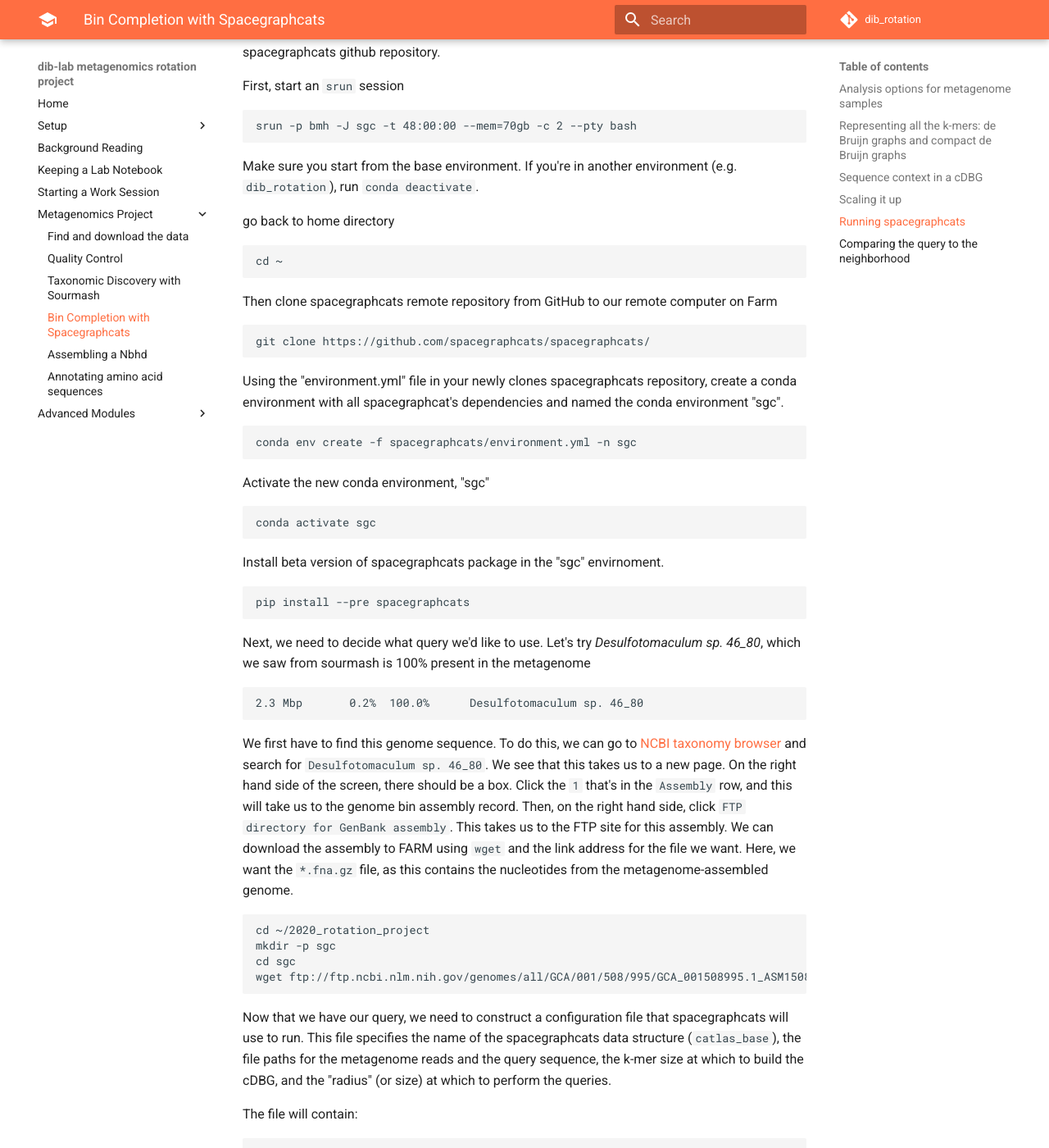
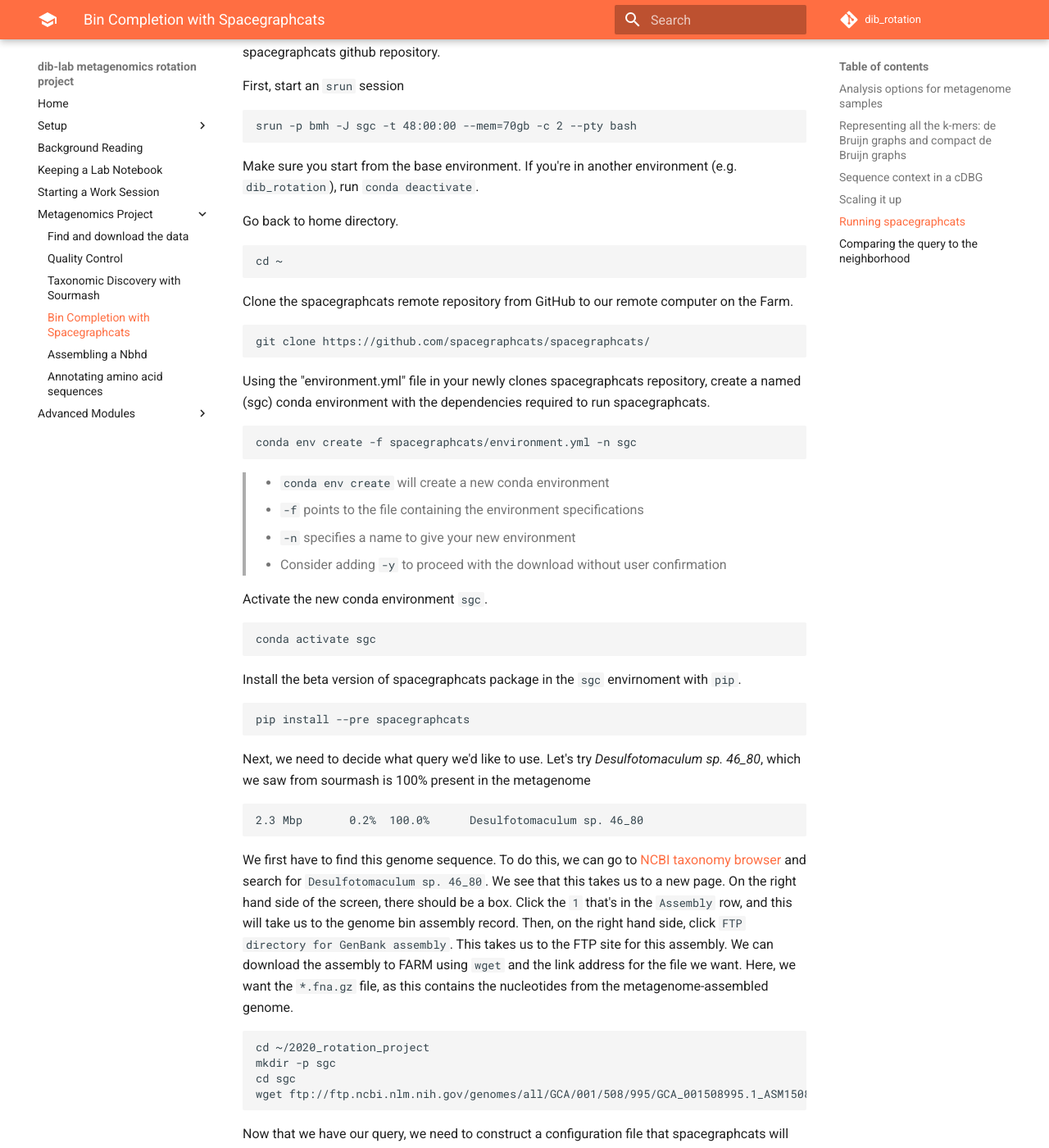
Before and after one commit to dib-lab/dib_rotation, an MkDocs documentation site: the page built from doc/08_bin_completion_with_spacegraphcats.md, in a window 1280 px wide and 1400 px high, scrolled down 6040 px. Shown: the whole window at 82% size. Built offline with MkDocs 1.6.1 and Material for MkDocs 9.7.7, drawn with Linux system fonts in a browser that asks for light colours; comment, search, counter and statistics services are not loaded.

Commit message:
Added CLI descriptions to 08_bin_completion_with_spacegraphcats.md

````diff
--- a/doc/08_bin_completion_with_spacegraphcats.md
+++ b/doc/08_bin_completion_with_spacegraphcats.md
@@ -166,26 +166,40 @@
 Make sure you start from the base environment.
 If you're in another environment (e.g. `dib_rotation`), run `conda deactivate`.
 
-go back to home directory
+Go back to home directory.
+
 ```
 cd ~
 ```
-Then clone spacegraphcats remote repository from GitHub to our remote computer on Farm
+
+Clone the spacegraphcats remote repository from GitHub to our remote computer on the Farm.
+
 ```
 git clone https://github.com/spacegraphcats/spacegraphcats/
 ```
-Using the "environment.yml" file in your newly clones spacegraphcats repository, create a conda environment with all spacegraphcat's dependencies and named the conda environment "sgc".
+
+Using the "environment.yml" file in your newly clones spacegraphcats repository, create a named (sgc) conda environment with the dependencies required to run spacegraphcats.
+
 ```
 conda env create -f spacegraphcats/environment.yml -n sgc
 ```
-Activate the new conda environment, "sgc"
+> - `conda env create` will create a new conda environment
+> - `-f` points to the file containing the environment specifications
+> - `-n` specifies a name to give your new environment
+> - Consider adding `-y` to proceed with the download without user confirmation
+
+Activate the new conda environment `sgc`.
+
 ```
 conda activate sgc
 ```
-Install beta version of spacegraphcats package in the "sgc" envirnoment.
+
+Install the beta version of spacegraphcats package in the `sgc` envirnoment with `pip`.
+
 ```
 pip install --pre spacegraphcats
 ```
+
 Next, we need to decide what query we'd like to use.
 Let's try *Desulfotomaculum sp. 46_80*, which we saw from sourmash is 100% present in the metagenome
 
````
